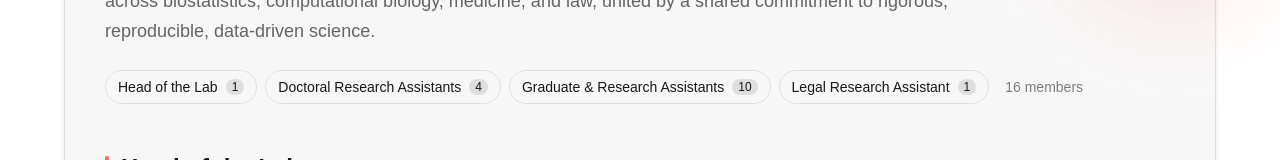
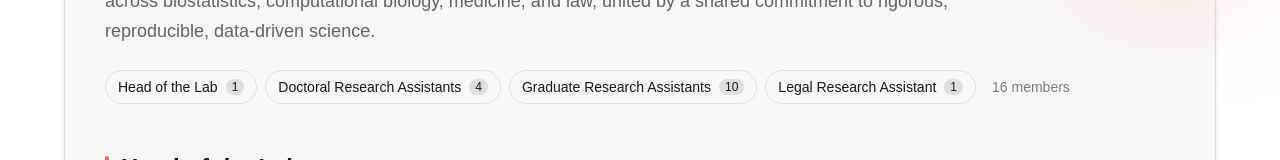
Before and after one commit to Yakob-D/Kakraba-International-Research-Lab, a Next.js app: page /people in a window 1280 px wide. Shown: the part 253-413 px from the top of the page. Built offline with nearby package versions, Linux system fonts and the light colour scheme.

Commit message:
Minor fixes

```diff
--- a/app/people/page.tsx
+++ b/app/people/page.tsx
@@ -147,13 +147,13 @@ function categoryOf(person: (typeof people)[number]): string {
   if (/Assistant Professor/i.test(role)) return "Head of the Lab";
   if (/Doctoral Research Assistant/i.test(role)) return "Doctoral Research Assistants";
   if (/Legal Research Assistant/i.test(role)) return "Legal Research Assistant";
-  return "Graduate & Research Assistants";
+  return "Graduate Research Assistants";
 }
 
 const categoryOrder = [
   "Head of the Lab",
   "Doctoral Research Assistants",
-  "Graduate & Research Assistants",
+  "Graduate Research Assistants",
   "Legal Research Assistant",
 ];
 
```
